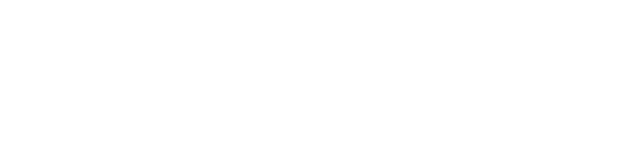
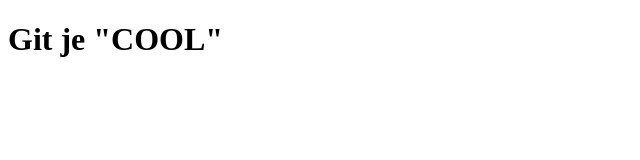
Before and after one commit to ishchuktaras/Git_and_GitHub_David_Setek, a plain HTML site: page index.html in a window 1280 px wide. Shown: the whole page, without its empty margins (0-640 px from the left). Drawn offline with Linux system fonts and the light colour scheme.

Commit message:
změna kodu tytulky a hlavičky

```diff
--- a/index.html
+++ b/index.html
@@ -4,9 +4,11 @@
 	<meta charset="UTF-8">
 	<meta http-equiv="X-UA-Compatible" content="IE=edge">
 	<meta name="viewport" content="width=device-width, initial-scale=1.0">
-	<title>Document</title>
+	<title>Git a Git hub kurz</title>
 </head>
 <body>
-
+	<header>
+		<h1>Git je "COOL"</h1>
+	</header>
 </body>
 </html>
```
